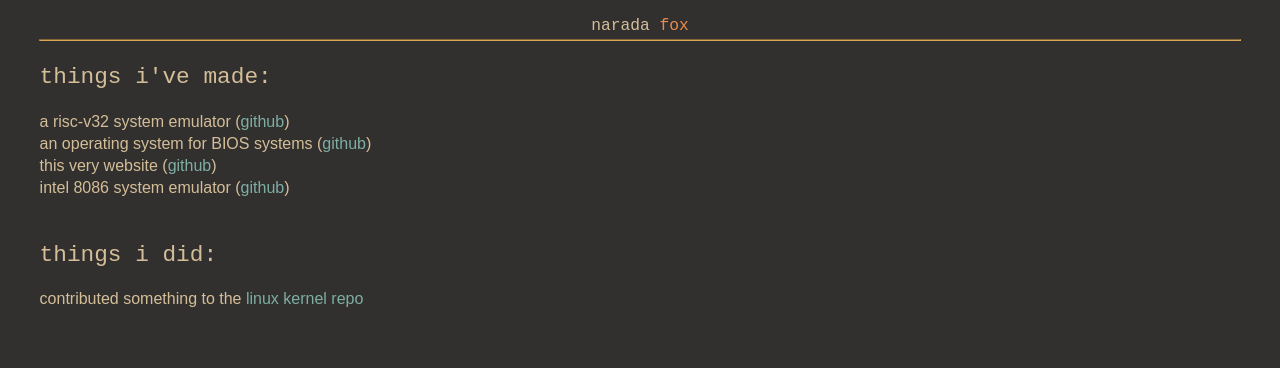
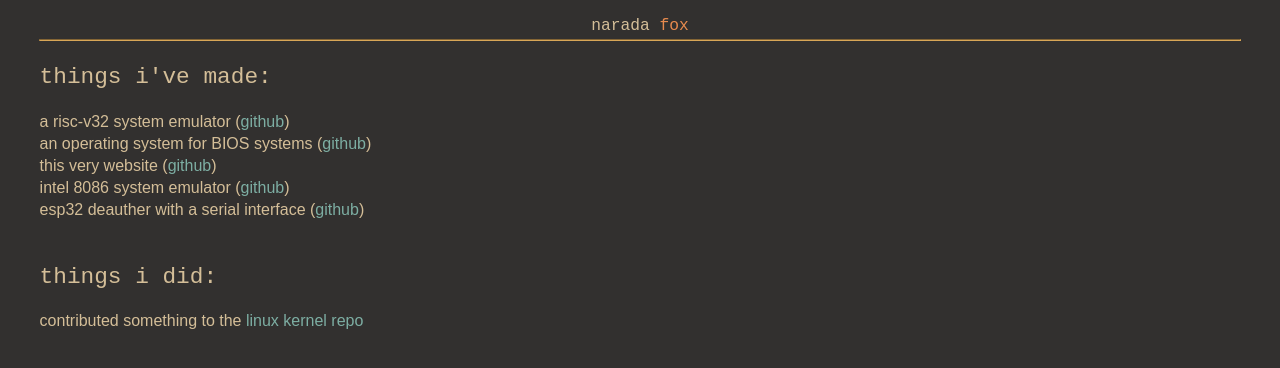
Before and after one commit to nfoxers/nrdsite, a website: page pages/works.html in a window 1280 px wide. Drawn offline with Linux system fonts and the light colour scheme; no server answers.

Commit message:
updated github links

```diff
--- a/pages/works.html
+++ b/pages/works.html
@@ -16,10 +16,11 @@
   <div class="content">
     <p style="font-size: 175%;" class="mspace">things i've made: </p>
     <div class="lesspace">
-      <p>a risc-v32 system emulator (<a href="https://github.com/wkokplauo666/riscv32" target="_blank">github</a>)</p>
-      <p>an operating system for BIOS systems (<a href="https://github.com/wkokplauo666/multiboot_test" target="_blank">github</a>)</p>
-      <p>this very website (<a href="https://github.com/wkokplauo666/nrdsite" target="_blank">github</a>)</p>
-      <p>intel 8086 system emulator (<a href="https://github.com/wkokplauo666/e8086" target="_blank">github</a>)</p>
+      <p>a risc-v32 system emulator (<a href="https://github.com/nfoxers/riscv32" target="_blank">github</a>)</p>
+      <p>an operating system for BIOS systems (<a href="https://github.com/nfoxers/multiboot_test" target="_blank">github</a>)</p>
+      <p>this very website (<a href="https://github.com/nfoxers/nrdsite" target="_blank">github</a>)</p>
+      <p>intel 8086 system emulator (<a href="https://github.com/nfoxers/e8086" target="_blank">github</a>)</p>
+      <p>esp32 deauther with a serial interface (<a href="https://github.com/nfoxers/esp32-deauther-serial">github</a>)</p>
     </div>
     <br>
     <p style="font-size: 175%;" class="mspace">things i did: </p>
```
